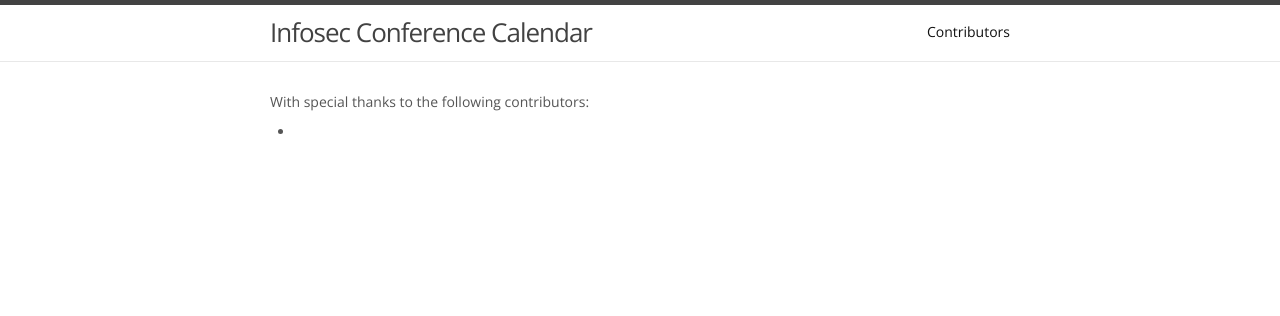
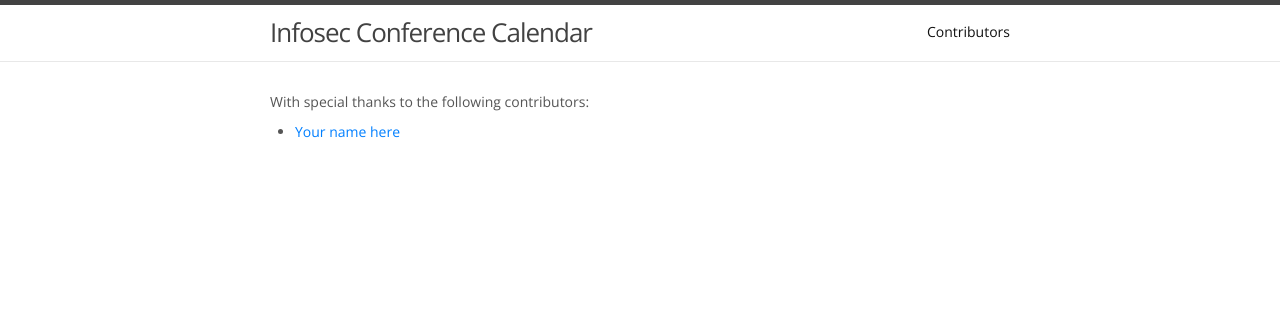
Before and after one commit to sannemaasakkers/Infosec-confcalendar, a Jekyll site: the page built from contributors.md, in a window 1280 px wide. Shown: the top 316 px of the page. Built offline with Jekyll 4.4.1, drawn with Linux system fonts in a browser that asks for light colours.

Commit message:
Update contributors.md

```diff
--- a/contributors.md
+++ b/contributors.md
@@ -8,4 +8,4 @@ title: Contributors
 ---
 
 With special thanks to the following contributors:
-* []()
+* [Your name here](https://github.com)
```
